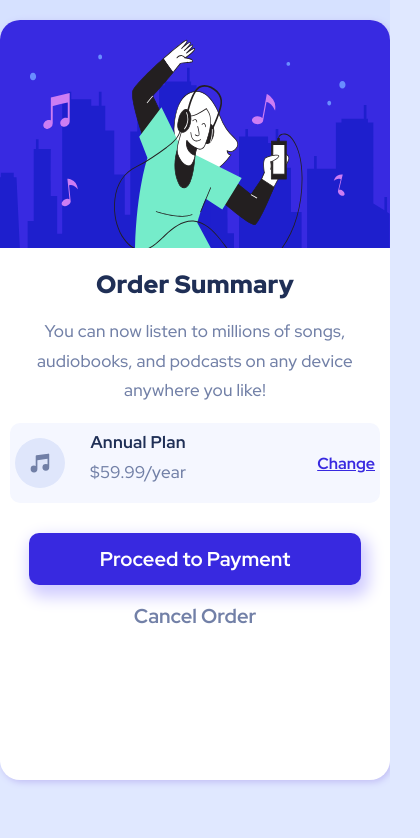
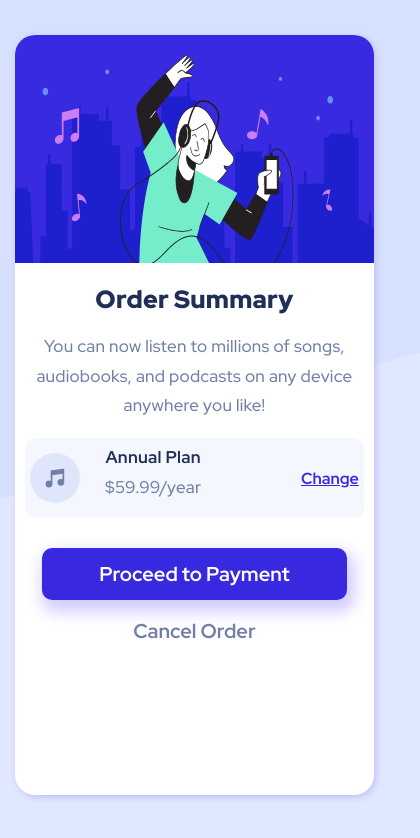
Before and after one commit to ndidiesther/css_capstone, a plain HTML site: page index.html in a window 390 px wide. Shown: the whole page, 420 px wide, since content can reach past the window. Drawn offline with Linux system fonts and the light colour scheme.

Commit message:
worked on the mobile view

```diff
--- a/index.css
+++ b/index.css
@@ -174,9 +174,10 @@ div.footer a{
      .bigbox {
          margin:0px;
          width: 100%;
+         padding: 15px;
      }
      .bigbox > div {
-         width: 100%;
+         width: 92%;
          height:90vh;
          margin-top: 20px;
      }
```
